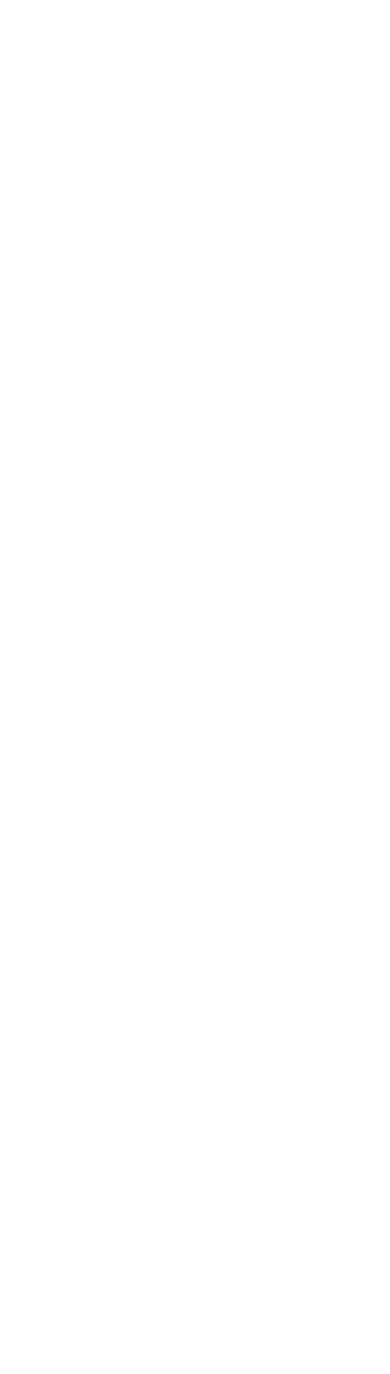
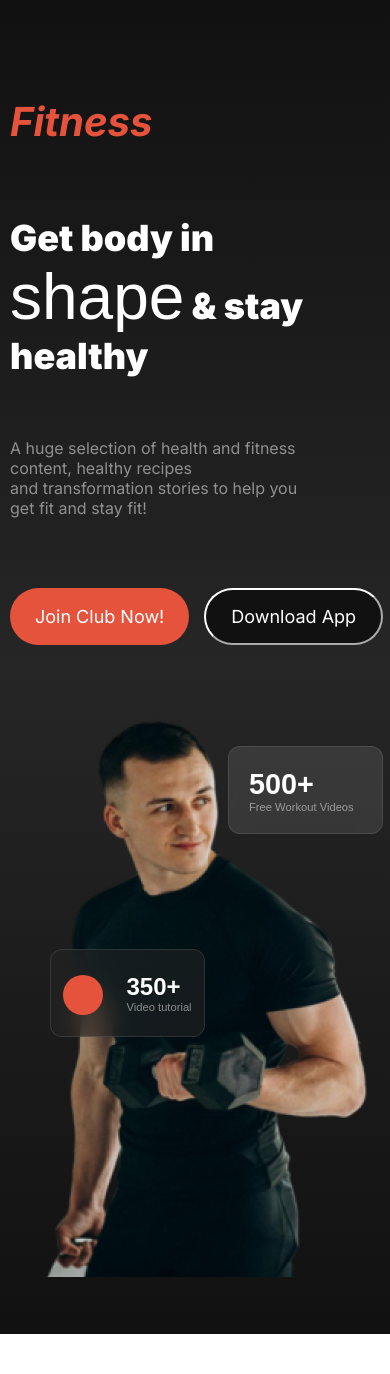
Before and after one commit to TamimReza-72/my-second-website-repo, a plain HTML site: page index.html in a window 390 px wide. Before the commit the page ends 844 px from the top, so only its background shows below. Drawn offline with Linux system fonts and the light colour scheme; a web font is replaced by a local one.

Commit message:
added header section

```diff
--- a/index.html
+++ b/index.html
@@ -6,7 +6,70 @@
     <title>Fitness Care</title>
     <link rel="stylesheet" href="styles/fitness.css">
 </head>
-<body>
+<body class="inter-font background">
+    <header class="bg-color-1">
+
+            <nav class="navbar display-flex ">
+                <h3 id="italic"> <i>Fitness</i> </h3>
+                <div>
+                    <!-- <div class="menu"> -->
+                    <span class="bar"></span>
+                    <span class="bar"></span>
+                    <span class="bar"></span>
+                    <span class="bar"></span>
+                    </div>
+
+                    <ul class="nav-links display-flex ">
+                        <li class="nav-item"><a href="" class="nav-link white-text"><span id="home"><b>Home</b></span></a></li>
+                        <div class="nav display-flex">
+                            <li class="nav-item"><a href="" class="nav-link white-text">Service</a></li>
+                            <li class="nav-item"><a href="" class="nav-link white-text">Contact</a></li>
+                            <li class="nav-item"><a href="" class="nav-link white-text">About</a></li>
+                        </div>
+                    </ul>
+                </div>
+            </nav>
+
+            <section class="banner display-flex">
+                <div>
+                    <h1 class=" intro-header white-text">
+                        Get body in <br> <span class="miama-font">shape</span> & stay<br>healthy
+                    </h1>
+                    <div class="text">
+                        <p class="gray-text content-1">
+                            A huge selection of health and fitness content, healthy recipes <br> and transformation stories to help you get fit and stay fit!
+                           </p>
+                    </div>
+
+                  <div class="display-flex button">
+                     <button class="btn-1 inter-font white-text">Join Club Now!</button>
+                    <button class="btn-2 white-text inter-font">Download App</button>
+                </div>
+
+
+                </div>
+       <div class="boy">
+        <img id="boy-1" src="images/Images 2.png" alt="">
+        <button id="badge-1" class="gray-text">
+            <span id="badge-number-1">500+ </span> <br>
+            Free Workout Videos
+        </button>
+
+            <button id="badge-2" class="white-text">
+            <div id="circle"></div>
+            <div class="badge-info gray-text">
+                <span id="badge-number-2">350+</span> <br>
+                 Video tutorial
+            </button>
+        </div>
+
+
+            </section>
+
+    </header>
+    <main>
+    </main>
+    <footer></footer>
 
 </body>
 </html>
--- a/styles/fitness.css
+++ b/styles/fitness.css
@@ -0,0 +1,277 @@
+
+@import url('https://fonts.googleapis.com/css2?family=Inter:ital,opsz,wght@0,14..32,100..900;1,14..32,100..900&display=swap');
+ @import url('https://fonts.cdnfonts.com/css/miama');
+.miama-font{
+  font-family:"Miama", sans-serif;
+  font-size:4rem;
+  font-weight:400;
+}
+
+
+
+
+
+.inter-font {
+  font-family: "Inter", sans-serif;
+  font-optical-sizing: auto;
+  font-weight:400;
+  font-style: normal;
+}
+
+/* shared styles */
+
+.background{
+  margin:0px;
+}
+ .display-flex{
+    display: flex;
+ }
+ .white-text{
+    color:rgba(255, 255, 255, 1);
+ }
+  .gray-text{
+    color:rgba(255, 255, 255, 0.5) ;
+  }
+  .btn-1{
+    background-color: rgba(230, 83, 60, 1);
+    padding:18px 40px;
+    border-radius:42px;
+    font-weight:700px;
+    font-size:1.125rem;
+    border:none;
+  }
+/* header styles */
+
+.bg-color-1{
+  background: linear-gradient( 180deg ,rgba(17, 17, 17, 1),rgb(38, 38, 38),rgba(17, 17, 17, 1));
+}
+
+
+
+/* navbar related styles */
+.menu{
+  /* display:none; */
+  width:70px;
+  height:50px;
+  margin:6px;
+  /* background:transparent; */
+
+}
+.bar{
+  height:10px;
+  width:10px;
+  border-radius:2px;
+  background:white;
+}
+
+  #home{
+    background-color: rgba(230, 83, 60, 1);
+    border-radius: 28px;
+    position:relative;
+    right:38px;
+    padding:10px 20px;
+  }
+#italic{
+    color: rgba(230, 83, 60, 1);
+    font-size:2.5rem;
+    font-weight:800px;
+}
+.navbar{
+ justify-content: space-between;
+ padding-top:57px;
+}
+.nav-item{
+    padding-right:5px;
+}
+.nav{
+  gap:40px;
+  position: relative;
+  right:40px;
+}
+.nav-links{
+  list-style: none;
+  gap:50px;
+  border:1px solid rgba(255, 255, 255, 0.1);
+  border-radius:40px;
+  height:32px;
+  width:420px;
+  padding-top:12px;
+}
+.nav-link{
+    text-decoration:none;
+    font-weight:700px;
+    font-size:1.125rem;
+    padding-right:px;
+  }
+
+.navbar, .banner{
+    max-width:1440px;
+
+    margin: 0 auto;
+
+}
+.text{
+  margin-bottom:30px;
+}
+
+
+/* banner related styles */
+.intro-header{
+    font-size:4.8rem;
+    font-weight: 900;
+}
+.banner{
+    justify-content: space-between;
+}
+.btn-2{
+    padding:16px 40px;
+    border-radius:42px;
+    font-weight:700px;
+    font-size:1.125rem;
+    border-color:white;
+    background-color:rgba(17, 17, 17, 1);
+    margin-left:15px;
+}
+#badge-1{
+  background: rgba(255, 255, 255, 0.1);
+  border:1px solid rgba(255, 255, 255, 0.1);
+  position: relative;
+  bottom:390px;
+  left:260px;
+  width:206px;
+  height: 96px;
+  border-radius:12px;
+  backdrop-filter:blur(12px);
+  text-align: left;
+  padding-left:20px;
+  color:rgba(255, 255, 255, 0.5);
+}
+
+#badge-2{
+  background: rgb(38, 38, 38, 0.54);
+  border:1px solid rgba(255, 255, 255, 0.1);
+  position: relative;
+  bottom: 75px;
+  left: -265px;
+  width: 206px;
+  height: 96px;
+  border-radius:12px;
+  backdrop-filter:blur(12px);
+  font-weight:800px;
+}
+#boy-1{
+  position: relative;
+  left:400px;
+  top:12px;
+}
+#circle{
+  background:  rgba(230, 83, 60, 1);
+  border-radius: 50%;
+  width: 40px;
+  height: 40px;
+  position:relative;
+  top:22px;
+  left:6px;
+}
+
+
+
+#badge-number-1{
+  font-weight:900;
+  font-size:2.5rem;
+  color:white;
+}
+
+
+
+#badge-number-2{
+  font-weight:700;
+  font-size:1.5rem;
+  color:white;
+}
+.badge-info{
+  text-align:left;
+  position: relative;
+  left:70px ;
+  bottom: 20px;
+  font-size:1rem;
+}
+
+/* media query */
+@media screen and (max-width:576px)
+{
+
+  .background{
+    max-height:1024 ;
+  }
+.menu{
+  display:flex;
+}
+.nav-links{
+  display:none;
+}
+
+#italic{
+  margin-left:10px;
+}
+.banner{
+  flex-direction:column;
+}
+.intro-header{
+  margin-left:10px;
+  font-size:2.25rem;
+}
+.text{
+  margin-left:10px;
+}
+.content-1{
+  margin-top:60px;
+  margin-right:80px;
+}
+ .button{
+ margin-left: 10px;
+ }
+
+ .btn-1{
+  margin-top: 40px;
+  padding: 16px 25px ;
+ }
+ .btn-2{
+  margin-top:40px;
+  padding: 16px 25px ;
+ }
+
+ .banner{
+  justify-content: center;
+ }
+.boy{
+position: relative;
+right:360px;
+top:40px;
+}
+#badge-1{
+  position: relative;
+  left:588px;
+  bottom:540px;
+  width:155px;
+  height:88px;
+  font-size:0.70rem;
+}
+#badge-number-1{
+  font-size:1.8rem;
+}
+
+#badge-2{
+  position:relative;
+  left: 250px;
+  bottom:320px;
+  width:155px;
+  height:88px;
+}
+
+.badge-info{
+  font-size:0.70rem;
+}
+
+
+}
```
